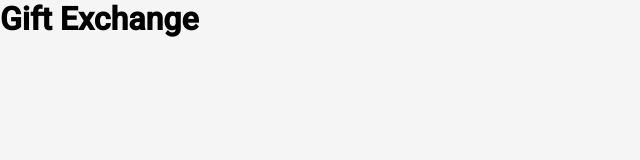
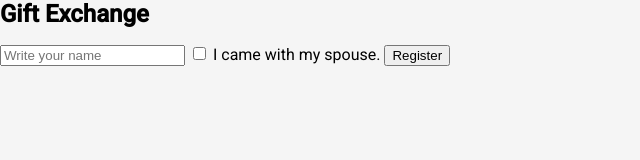
Before and after one commit to sylvhama/giftexchange, a website built with webpack: page public/index.html in a window 1280 px wide. Shown: the whole page, without its empty margins (0-640 px from the left). Built offline with nearby package versions, Linux system fonts and the light colour scheme.

Commit message:
refactor template / controller

```diff
--- /dev/null
+++ b/app/components/Register.js
@@ -0,0 +1,23 @@
+const Register = {
+  template : `
+    <form class="register-form">
+      <input class="input" name="name" type="text" placeholder="Write your name" required />
+      <label class="label">
+        <input class="input" type="checkbox" name="spouse" value="yes" /> I came with my spouse.
+      </label>
+      <div hidden class="spouse-registration">
+        <select class="input spouse-selector">
+          <option selected="selected">Select your spouse</option>
+        </select>
+        <p>Or</p>
+        <input class="input" name="spousename" type="text" placeholder="Write his/her name here"/>
+      </div>
+      <button class="button" type="submit">Register</button>
+    </form>
+  `,
+  controller : () => {
+    console.log(document.querySelector('.register-form'));
+  }
+}
+
+export default Register;
--- a/app/components/header.js
+++ b/app/components/shared/Header.js
@@ -1,4 +1,4 @@
-export default function render(title) {
+export default function Header(title) {
   return `
     <header class="header">
       <h1 class="header__title">
--- a/app/index.js
+++ b/app/index.js
@@ -1,13 +1,19 @@
-import renderHeader from './components/header.js';
+import renderHeader from './components/shared/header.js';
+import Register from './components/register.js';
 
 import css from './style/app.css';
 
 const app = document.querySelector('#app'),
       Header = renderHeader('Gift Exchange');
 
-const render = (container, ...components) => {
+const addComponentsTemplate = (container, ...templates) => {
   container.innerHTML = '';
-  components.map((component) => container.insertAdjacentHTML('afterbegin', component));
-}
+  templates.map((template) => container.insertAdjacentHTML('beforeEnd', template));
+};
 
-render(app, Header);
+const addComponentsControllers = (...controllers) => {
+  controllers.map((controller) => controller())
+};
+
+addComponentsTemplate(app, Header, Register.template);
+addComponentsControllers(Register.controller);
--- a/package.json
+++ b/package.json
@@ -5,7 +5,7 @@
   "main": "app/index.js",
   "scripts": {
     "test": "echo \"Error: no test specified\" && exit 1",
-    "start": "webpack-dev-server -d --open",
+    "start": "webpack-dev-server --open",
     "build": "webpack -p"
   },
   "repository": {
--- a/public/index.html
+++ b/public/index.html
@@ -31,9 +31,9 @@
     <link href="https://fonts.googleapis.com/css?family=Roboto:400,500" rel="stylesheet">
   </head>
   <body>
-    <div id="app">
+    <section id="app">
       Loading...
-    </div>
+    </section>
     <script src="bundle.js"></script>
     <script type="text/javascript">
       if ('serviceWorker' in navigator) {
```
